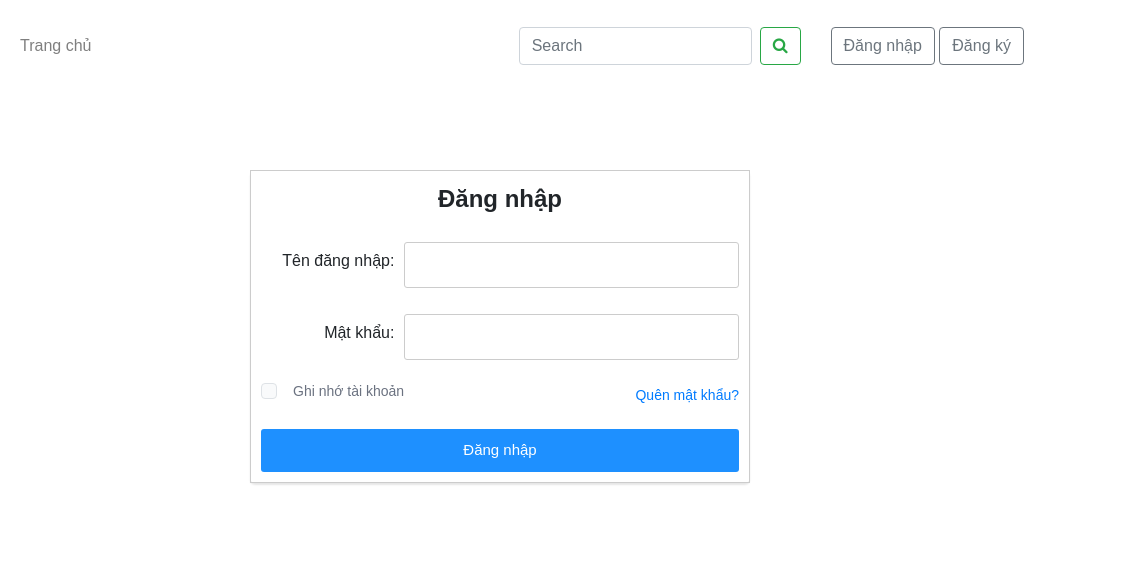
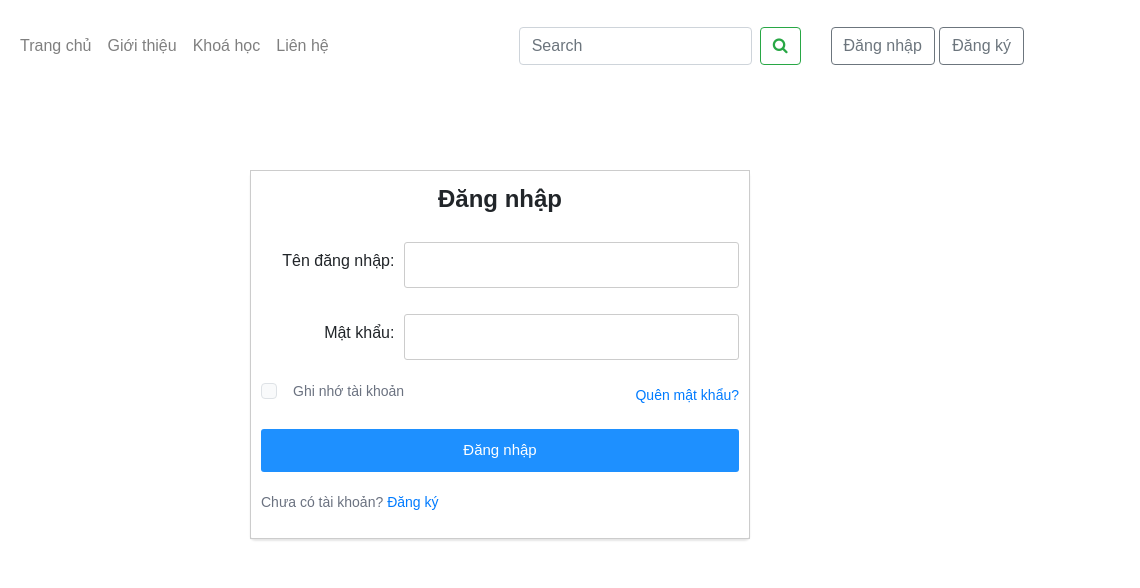
Before and after one commit to hathongthuong2k3/DACNPM, a plain HTML site: page client/Loginpage/Login.html in a window 1280 px wide. Shown: the top 588 px of the page, 140-1280 px from the left. Drawn offline with nearby package versions, Linux system fonts and the light colour scheme.

Commit message:
Update Login

```diff
--- a/client/Loginpage/Login.html
+++ b/client/Loginpage/Login.html
@@ -98,7 +98,7 @@
 </head>
 <body>
     <nav class="navbar navbar-expand-lg navbar-light fixed-top" style="background-color: #fff;">
-        <a class="navbar-brand" href="#"><img src="../img/image0.png" alt="SEP logo" class="navigation__logo"></a>
+        <a class="navbar-brand" href="../HomePage/homePage.html"><img src="../img/image0.png" alt="SEP logo" class="navigation__logo"></a>
         <button class="navbar-toggler" type="button" data-toggle="collapse" data-target="#navbarSupportedContent"
             aria-controls="navbarSupportedContent" aria-expanded="false" aria-label="Toggle navigation">
             <span class="navbar-toggler-icon"></span>
@@ -108,6 +108,15 @@
             <ul class="navbar-nav mr-auto">
                 <li class="nav-item">
                     <a class="nav-link" href="../HomePage/homePage.html">Trang chủ</a>
+                </li>
+                <li class="nav-item">
+                    <a class="nav-link" href="#">Giới thiệu</a>
+                </li>
+                <li class="nav-item">
+                    <a class="nav-link" href="#">Khoá học</a>
+                </li>
+                <li class="nav-item">
+                    <a class="nav-link" href="#">Liên hệ</a>
                 </li>
             </ul>
         <!-- </div> -->
@@ -155,6 +164,13 @@
                 <button id="login-button">Đăng nhập</button>
             </td>
         </tr>
+        <tr>
+            <td colspan="2">
+                <p class="text-sm font-light text-gray-500 dark:text-gray-400">
+                    Chưa có tài khoản? <a href="Signup.html" class="font-medium text-primary-600 hover:underline dark:text-primary-500">Đăng ký</a>
+                </p>
+            </td>
+        </tr>
     </table>
     <p></p>
     <div id="footer">
```
Also changed, not shown: client/Adminpage/Adminpage.html (+1 -1 lines), client/HomePage/homePage.html (+2 -3 lines), client/Loginpage/ChooseActor.html (+10 -1 lines), client/Loginpage/ForgotPass.html (+10 -1 lines), client/Loginpage/Signup.html (+10 -1 lines).
